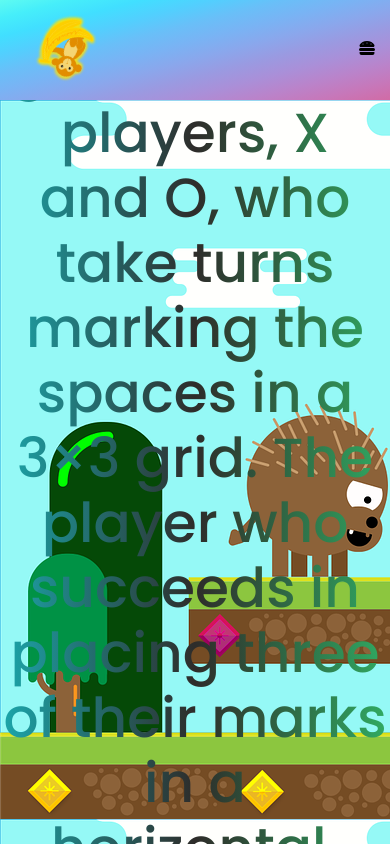
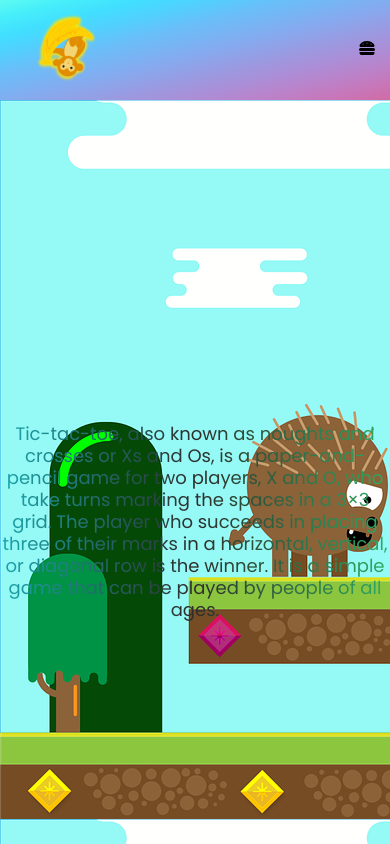
Before and after one commit to pcodesdev/tictactoe, a React (Create React App) app: page / in a window 390 px wide. Shown: the top 844 px of the page. Built offline with nearby package versions, Linux system fonts and the light colour scheme.

Commit message:
created a header banner

```diff
--- a/src/components/header/Header.css
+++ b/src/components/header/Header.css
@@ -16,3 +16,11 @@
     -webkit-background-clip: text;
     -webkit-text-fill-color: transparent;
 }
+
+@media screen and (max-width: 768px) {
+    .header__text {
+        font-weight: 300;
+        font-size: 18px;
+        line-height: 22px;
+    }
+}
```
